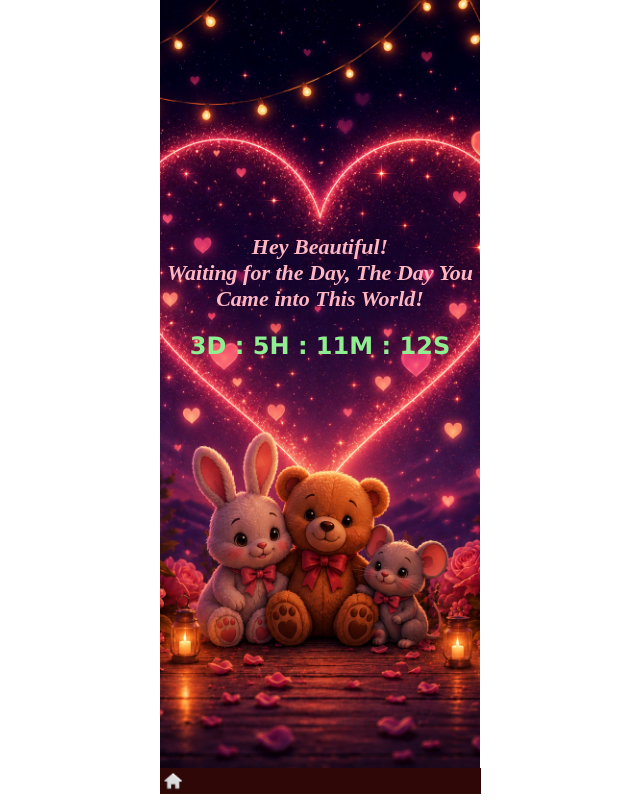
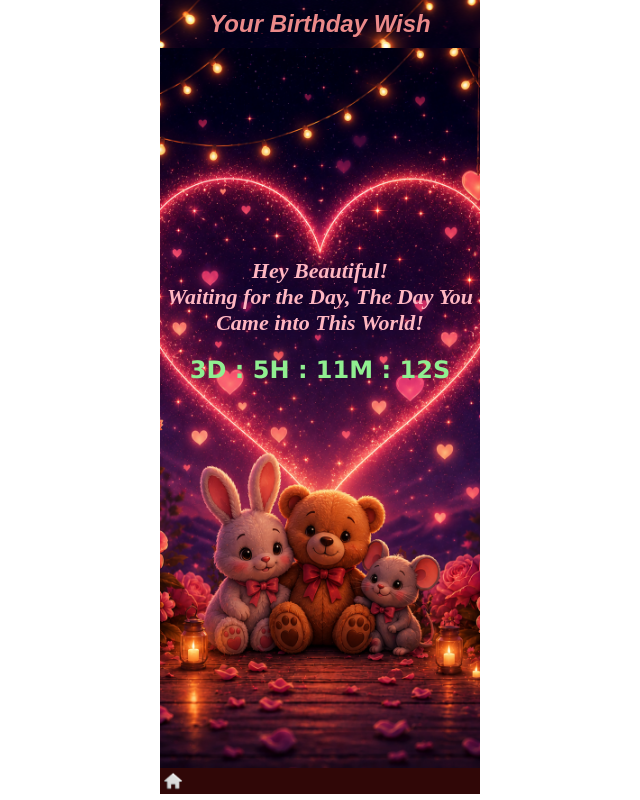
Before and after one commit to Kumar-Awadhesh/Birthday-Wish, a React (Vite) app in the folder vite-project/: page /waiting in a window 1280 px wide. Shown: the whole page, without its empty margins (320-960 px from the left). Built offline with nearby package versions, Linux system fonts and the light colour scheme.

Commit message:
added sidebar and user storage

```diff
--- a/vite-project/src/App.css
+++ b/vite-project/src/App.css
@@ -4,13 +4,60 @@
 
 .container{
     width: 320px;
-    height: 96vh;
+    height: 90vh;
     margin: auto;
+    z-index: 1;
     background: url("/images/dashboard_theme.png");
     background-position: top;
     background-repeat: no-repeat;
     background-size: cover;
 
+}
+
+.navbar-container{
+    width: 320px;
+    margin: auto;
+    background: url("/images/dashboard_theme.png");
+    background-position: top;
+    background-repeat: no-repeat;
+    background-size: fill;
+}
+
+.header{
+    text-align: center;
+    padding: 10px;
+    font-family: fantasy;
+    font-style: oblique;
+    color: rgb(235, 137, 137);
+}
+
+.navbar>img{
+    width: 20px;
+    border-radius: 10px;
+    background-color: pink;
+}
+
+.navbar>img:hover{
+    cursor: pointer;
+    background-color: red;
+}
+
+.sidebar{
+    height: 90vh;
+    position: absolute;
+    width: 50%;
+    padding: 5px;
+    color: pink;
+    background-color: rgb(0,0,0,0.8);
+}
+
+.sidebar-options{
+    font-style: italic;
+
+}
+
+.sidebar-options>h4:first-child{
+   margin-bottom: 50px;
 }
 
 .smooth-navigation{
@@ -31,7 +78,7 @@
 .waiting-container{
 
     width: 320px;
-    height: 96vh;
+    height: 90vh;
     margin: auto;
     align-content: center;
 
@@ -59,12 +106,12 @@
 
 .birth-cake-container{
     width: 320px;
-    height: 96vh;
+    height: 90vh;
     margin: auto;
 }
 
 .cake-img-container-before{
-    height: 96vh;
+    height: 90vh;
     align-content: end;
     text-align: center;
     background: url("/images/dashboard_theme.png");
@@ -87,7 +134,6 @@
     margin-bottom: 100px;
     padding: 5px;
     color: palevioletred;
-    font-family: unset;
     font-style: oblique;
     font-size: x-large;
     line-height: 1.5;
@@ -97,7 +143,6 @@
     border: none;
     outline: none;
     padding: 10px 20px 10px 20px;
-    font-family: unset;
     font-size: large;
     font-style: oblique;
     font-weight: bolder;
@@ -115,7 +160,7 @@
 
 
 .celebration-container-after{
-    height: 96vh;
+    height: 90vh;
     align-content: center;
     background: url("/images/celebration-theme.gif");
     background-position: center;
@@ -134,7 +179,7 @@
 
 .birthday-wish-msg-container{
     width: 320px;
-    height: 97vh;
+    height: 90vh;
     margin: auto;
     align-content: center;
     background: url("/images/dashboard_theme.png");
@@ -148,7 +193,7 @@
 }
 
 .menu-icons{
-    width: 321px;
+    width: 320px;
     margin: auto;
     display: flex;
     align-content: center;
@@ -173,21 +218,22 @@
 }
 
 .user-input-container>button{
-    padding: 8px 10px 8px 10px;
+    padding: 10px 20px 10px 20px;
     border: none;
     outline: none;
-    font-family: cursive;
-    font-style: italic;
+    font-style: oblique;
     margin-left: 10px;
     border-radius: 5px;
     color: rgb(249, 132, 152);
     background-color: rgb(0,0,0,0.5);
-    box-shadow: rgba(240, 46, 170, 0.4) 5px 5px, rgba(240, 46, 170, 0.3) 10px 10px, rgba(240, 46, 170, 0.2) 15px 15px, rgba(240, 46, 170, 0.1) 20px 20px, rgba(240, 46, 170, 0.05) 25px 25px;
+    box-shadow: rgba(240, 46, 170, 0.4) 0px 5px, rgba(240, 46, 170, 0.3) 0px 10px, rgba(240, 46, 170, 0.2) 0px 15px, rgba(240, 46, 170, 0.1) 0px 20px, rgba(240, 46, 170, 0.05) 0px 25px;
 }
 
 .user-input-container>input{
-    width: 200px;
-    height: 30px;
+    width: 230px;
+    height: 40px;
+    margin-bottom: 30px;
+    text-align: center;
     border: none;
     outline: none;
     font-family: cursive;
@@ -195,7 +241,7 @@
     border-radius: 5px;
     color: red;
     background-color: rgb(0,0,0,0.5);
-    box-shadow: rgba(240, 46, 170, 0.4) -5px 5px, rgba(240, 46, 170, 0.3) -10px 10px, rgba(240, 46, 170, 0.2) -15px 15px, rgba(240, 46, 170, 0.1) -20px 20px, rgba(240, 46, 170, 0.05) -25px 25px;
+    box-shadow: rgba(240, 46, 170, 0.4) 0px 5px, rgba(240, 46, 170, 0.3) 0px 10px, rgba(240, 46, 170, 0.2) 0px 15px, rgba(240, 46, 170, 0.1) 0px 20px, rgba(240, 46, 170, 0.05) 0px 25px;
 }
 
 .user-input-container>input::placeholder{
@@ -204,17 +250,18 @@
 
 .user-input-container>button:hover{
     cursor: pointer;
-    background-color: pink;
+    background-color: rgb(0,0,0,0.8);
+    box-shadow: rgba(240, 46, 170, 0.4) 5px 5px, rgba(240, 46, 170, 0.3) 10px 10px, rgba(240, 46, 170, 0.2) 15px 15px, rgba(240, 46, 170, 0.1) 20px 20px, rgba(240, 46, 170, 0.05) 25px 25px;
 }
 
 .user-input-container>input:hover{
-    background-color: pink;
+    background-color: rgb(0,0,0,0.8);
+    box-shadow: rgba(240, 46, 170, 0.4) -5px 5px, rgba(240, 46, 170, 0.3) -10px 10px, rgba(240, 46, 170, 0.2) -15px 15px, rgba(240, 46, 170, 0.1) -20px 20px, rgba(240, 46, 170, 0.05) -25px 25px;
 }
 
 .user-verification-msg-container{
     text-align: center;
-    font-family: cursive;
-    font-style: italic;
+    font-style: oblique;
     color: pink;
 }
 
@@ -250,7 +297,6 @@
 
 .confirmation-msg-container{
     text-align: center;
-    font-family: cursive;
     font-style: italic;
     color: pink;
 }
--- a/vite-project/src/App.jsx
+++ b/vite-project/src/App.jsx
@@ -3,6 +3,7 @@ import Dashboard from './components/dashboard';
 import WaitingRoom from './components/waitingRoom';
 import BirthCake from './components/birthCake';
 import BirthdayWish from './components/birthdayWish';
+import Navbar from './components/navbar';
 import Menu from './components/menu';
 import './App.css'
 
@@ -12,7 +13,7 @@ function App() {
 
   return (
     <>
-
+      <Navbar/>
       <Routes>
         <Route path='/' element={<Dashboard />} />
         <Route path='/waiting' element={<WaitingRoom/>} />
--- a/vite-project/src/components/dashboard.jsx
+++ b/vite-project/src/components/dashboard.jsx
@@ -6,10 +6,12 @@ const Dashboard = () => {
     const [userName, setUserName] = useState("");
     const [searchField, setSearchField] = useState(false);
     const { user, setUser } = useContext(BirthdayContext);
+     const [sideBar, setSideBar] = useState(false);
     const navigate = useNavigate();
 
     let count = 0;
     const userAuthentication = () => {
+        localStorage.setItem("User", userName);
         if (userName !== "") {
             if (user.toLocaleLowerCase() === userName.toLocaleLowerCase()) {
                 alert(
@@ -48,6 +50,21 @@ const Dashboard = () => {
     return (
         <>
             <main className="container smooth-navigation">
+                <nav className="navbar smooth-navigation">
+                    <img onClick={(()=>{
+                        sideBar ? setSideBar(false) : setSideBar(true)
+                    })} src="/images/user.png" alt="" />
+                </nav>
+                {
+                    sideBar &&
+                    <div className="sidebar smooth-navigation">
+
+                        <div className="sidebar-options">
+                            <h4>Open When...</h4>
+                            <h4>My Collection</h4>
+                        </div>
+                    </div>
+                }
                 {
                     searchField &&
                     <div className="confirmation-msg-container smooth-navigation">
@@ -61,7 +78,7 @@ const Dashboard = () => {
                 {
                     searchField ?
                         <div className="user-input-container smooth-navigation">
-                            <input type="password" placeholder="Enter your name, precious one!" onChange={(e) => setUserName(e.target.value)} />
+                            <input type="password" placeholder="Enter your name, precious one!" onChange={(e) => setUserName(e.target.value)} /> <br />
                             <button onClick={userAuthentication}>It's Me</button>
                         </div> :
                         <div className="user-verification-msg-container">
--- /dev/null
+++ b/vite-project/src/components/navbar.jsx
@@ -0,0 +1,22 @@
+import { useState } from "react";
+
+
+const Navbar = () => {
+
+
+
+
+    const User = localStorage.getItem("User");
+
+
+    return (
+        <>
+            <main className="navbar-container smooth-navigation">
+                <h2 className="header">Your Birthday Wish</h2>
+
+            </main>
+        </>
+    )
+}
+
+export default Navbar;
```
Also changed, not shown: vite-project/public/images/user.png (added).
